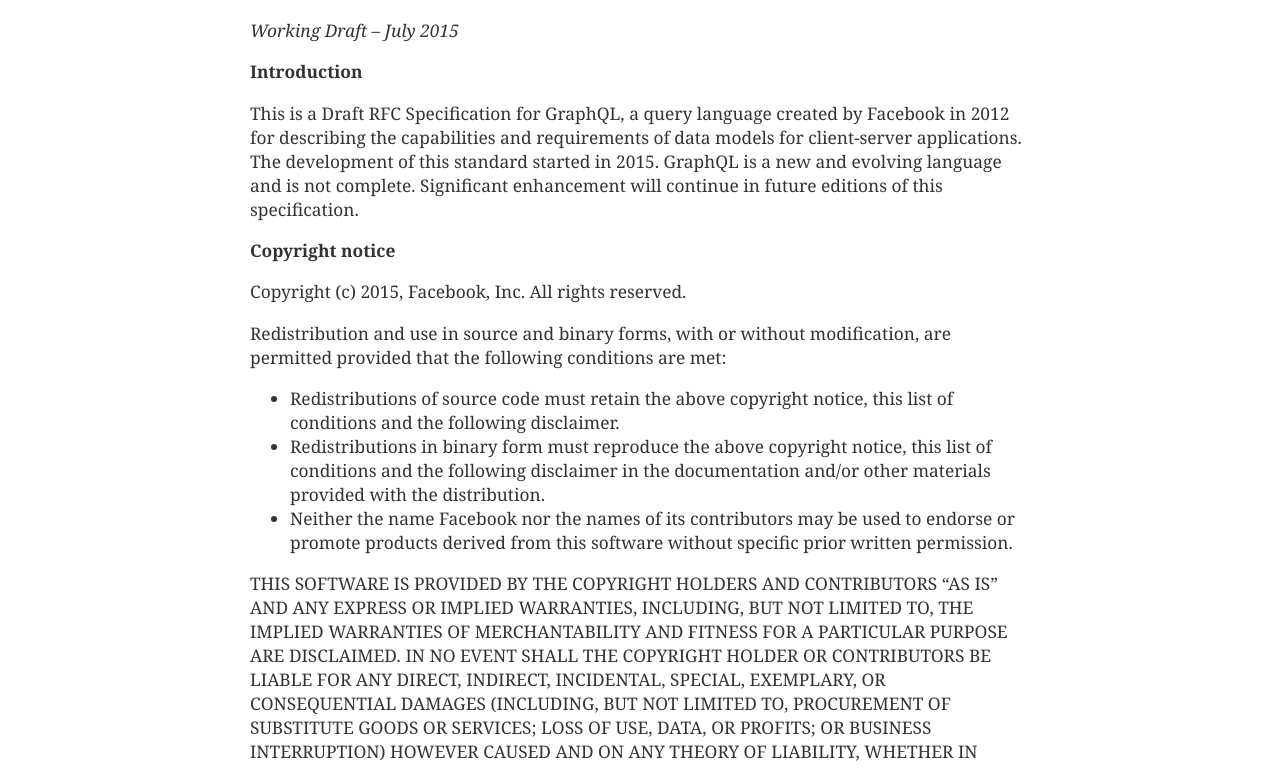
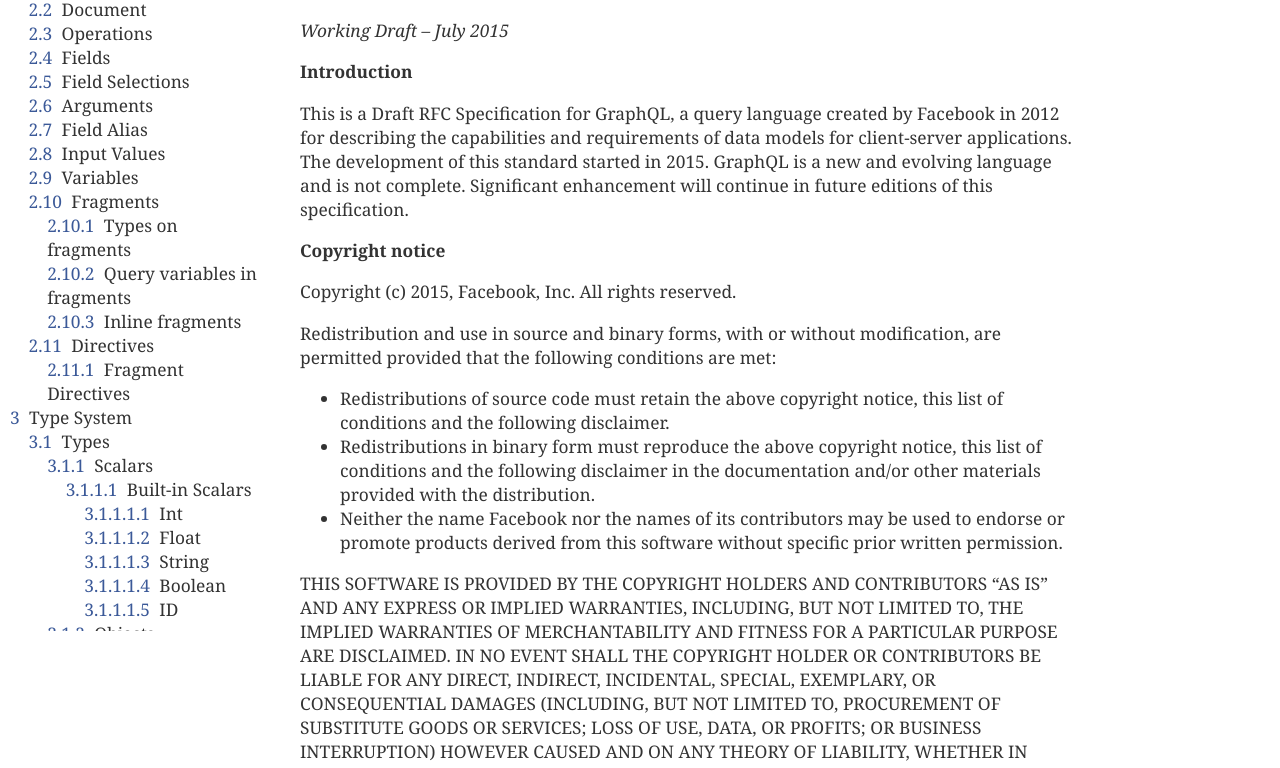
Before and after one commit to graphql/graphql-spec, a plain HTML site: page index.html in a window 1280 px wide. Shown: the part 186-954 px from the top of the page. Drawn offline with Linux system fonts and the light colour scheme.

Commit message:
move the TOC to the side for easier navigation

```diff
--- a/spec.css
+++ b/spec.css
@@ -1,7 +1,7 @@
 body {
   color: #333333;
   font: 13pt/18pt Cambria, "Palatino Linotype", Palatino, "Liberation Serif", serif;
-  margin: 6rem auto 12rem;
+  margin-left: 300px ;
   max-width: 780px;
 }
 
@@ -73,6 +73,13 @@
 
 .spec-toc {
   margin: 1em 0 3em;
+  position: fixed;
+  top: 0;
+  left: 0;
+  width: 250px;
+  height: 100vh;
+  margin-left: 10px;
+  overflow-y: auto;
 }
 
 .spec-toc::before {
```
